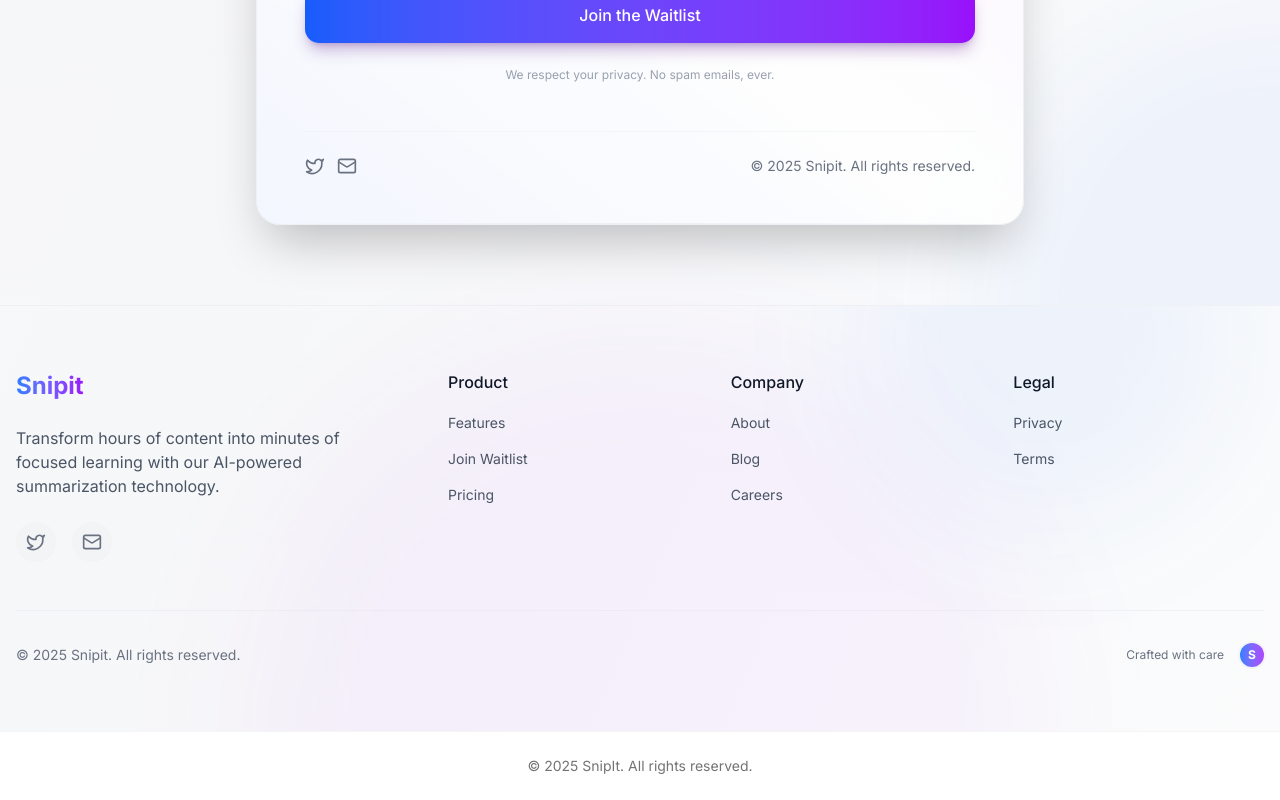
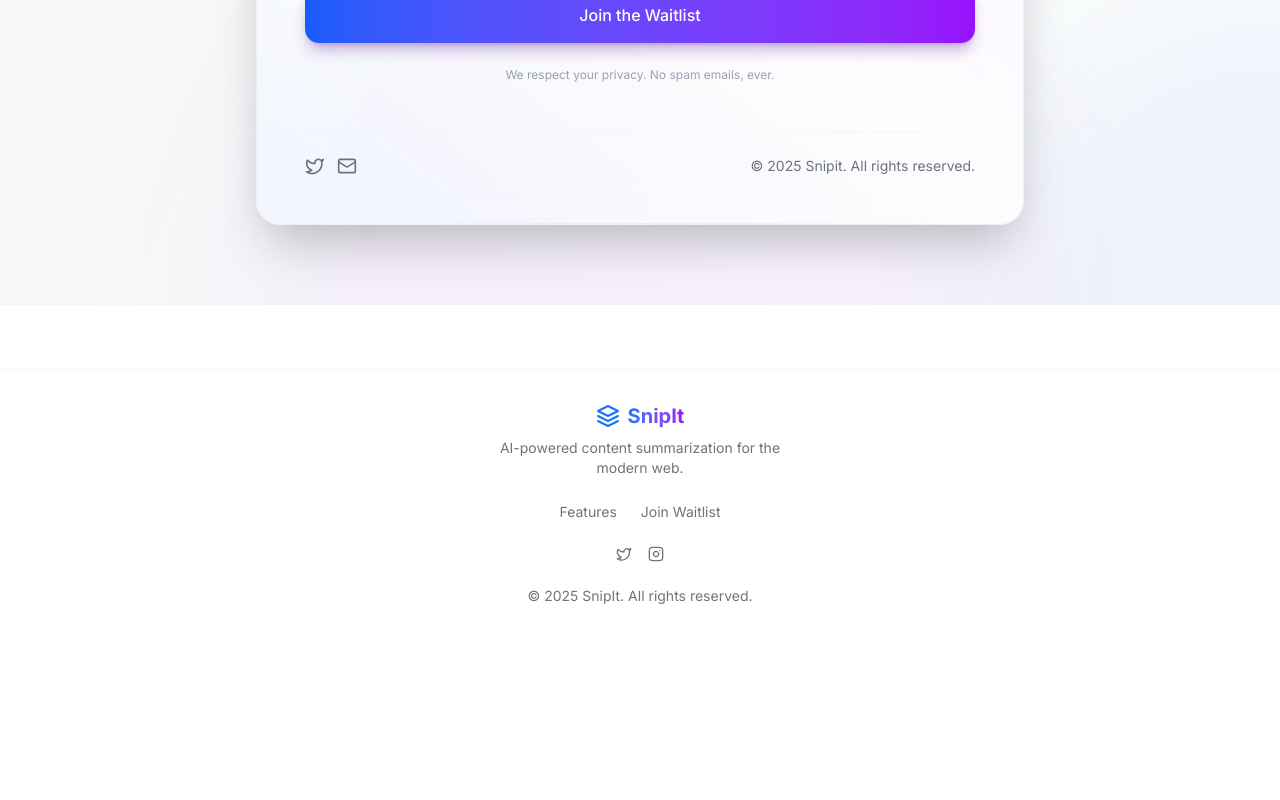
Before and after one commit to Sifee27/snipit_ai, a Next.js app: page /landing in a window 1280 px wide. Shown: the part 2349-3149 px from the top of the page. After the commit the page ends 2987 px from the top, so only its background shows below. Built offline with nearby package versions, Linux system fonts and the light colour scheme; no server answers.

Commit message:
Clean up footer: removed duplicate footer, simplified design for MVP, updated social links to actual SnipIt accounts

```diff
--- a/src/app/landing/page.tsx
+++ b/src/app/landing/page.tsx
@@ -563,77 +563,7 @@
         </div>
       </section>
 
-      {/* Footer */}
-      <footer className="relative border-t border-gray-200/50 dark:border-gray-800/50 overflow-hidden">
-        {/* Decorative elements */}
-        <div className="absolute -top-40 right-10 w-96 h-96 rounded-full bg-blue-600/5 blur-3xl pointer-events-none" aria-hidden="true"></div>
-
-        <div className="container mx-auto px-4 py-12 md:py-16 relative z-10">
-          <div className="grid grid-cols-1 md:grid-cols-12 gap-y-12 md:gap-x-8 lg:gap-x-12">
-            <div className="md:col-span-5 lg:col-span-4">
-              <div className="flex items-center mb-6">
-                <h3 className="text-2xl font-bold bg-clip-text text-transparent bg-gradient-to-r from-blue-500 to-purple-600 dark:from-blue-400 dark:to-purple-600">
-                  Snipit
-                </h3>
-              </div>
-
-              <p className="text-gray-600 dark:text-gray-400 max-w-md mb-6">
-                Transform hours of content into minutes of focused learning with our AI-powered summarization technology.
-              </p>
-
-              <div className="flex items-center space-x-4">
-                <a href="#" className="w-10 h-10 rounded-full flex items-center justify-center text-gray-500 hover:text-gray-700 dark:text-gray-400 dark:hover:text-white bg-gray-100 hover:bg-gray-200 dark:bg-gray-800 dark:hover:bg-gray-700 transition-colors">
-                  <Twitter className="h-5 w-5" />
-                </a>
-                <a href="mailto:info@snipit.ai" className="w-10 h-10 rounded-full flex items-center justify-center text-gray-500 hover:text-gray-700 dark:text-gray-400 dark:hover:text-white bg-gray-100 hover:bg-gray-200 dark:bg-gray-800 dark:hover:bg-gray-700 transition-colors">
-                  <Mail className="h-5 w-5" />
-                </a>
-              </div>
-            </div>
-
-            <div className="md:col-span-7 lg:col-span-8 grid grid-cols-2 md:grid-cols-3 gap-8">
-              <div>
-                <h4 className="text-gray-900 dark:text-white font-medium mb-4">Product</h4>
-                <ul className="space-y-3">
-                  <li><a href="#features" className="text-gray-600 hover:text-gray-900 dark:text-gray-400 dark:hover:text-white text-sm transition-colors">Features</a></li>
-                  <li><a href="#waitlist" className="text-gray-600 hover:text-gray-900 dark:text-gray-400 dark:hover:text-white text-sm transition-colors">Join Waitlist</a></li>
-                  <li><a href="#" className="text-gray-600 hover:text-gray-900 dark:text-gray-400 dark:hover:text-white text-sm transition-colors">Pricing</a></li>
-                </ul>
-              </div>
-
-              <div>
-                <h4 className="text-gray-900 dark:text-white font-medium mb-4">Company</h4>
-                <ul className="space-y-3">
-                  <li><a href="#" className="text-gray-600 hover:text-gray-900 dark:text-gray-400 dark:hover:text-white text-sm transition-colors">About</a></li>
-                  <li><a href="#" className="text-gray-600 hover:text-gray-900 dark:text-gray-400 dark:hover:text-white text-sm transition-colors">Blog</a></li>
-                  <li><a href="#" className="text-gray-600 hover:text-gray-900 dark:text-gray-400 dark:hover:text-white text-sm transition-colors">Careers</a></li>
-                </ul>
-              </div>
-
-              <div>
-                <h4 className="text-gray-900 dark:text-white font-medium mb-4">Legal</h4>
-                <ul className="space-y-3">
-                  <li><a href="#" className="text-gray-600 hover:text-gray-900 dark:text-gray-400 dark:hover:text-white text-sm transition-colors">Privacy</a></li>
-                  <li><a href="#" className="text-gray-600 hover:text-gray-900 dark:text-gray-400 dark:hover:text-white text-sm transition-colors">Terms</a></li>
-                </ul>
-              </div>
-            </div>
-          </div>
-
-          <div className="mt-12 pt-8 border-t border-gray-200/50 dark:border-gray-800/50 flex flex-col md:flex-row justify-between items-center">
-            <p className="text-sm text-gray-500 dark:text-gray-500 mb-4 md:mb-0">
-              &copy; {new Date().getFullYear()} Snipit. All rights reserved.
-            </p>
-
-            <div className="flex items-center space-x-4">
-              <span className="text-xs text-gray-500 dark:text-gray-500">Crafted with care</span>
-              <div className="flex -space-x-1">
-                <div className="w-6 h-6 rounded-full bg-gradient-to-r from-blue-500 to-purple-500 flex items-center justify-center ring-2 ring-gray-100 dark:ring-gray-900 text-white text-xs font-bold">S</div>
-              </div>
-            </div>
-          </div>
-        </div>
-      </footer>
+      {/* Footer is now managed in the layout.tsx file */}
     </div>
   );
 }
--- a/src/app/layout.tsx
+++ b/src/app/layout.tsx
@@ -93,10 +93,50 @@
               {children}
             </main>
 
-            {/* Add subtle footer accent */}
-            <footer className="border-t border-border/40 mt-auto py-6 text-center text-sm text-muted-foreground">
-              <div className="container mx-auto px-4">
-                <p>© {new Date().getFullYear()} SnipIt. All rights reserved.</p>
+            {/* Minimal MVP Footer */}
+            <footer className="relative mt-16 border-t border-border/40 bg-gradient-to-b from-background/80 to-background/50 backdrop-blur-sm">
+              <div className="absolute inset-0 bg-grid-white/5 [mask-image:linear-gradient(to_bottom,transparent,black_5%,black_95%,transparent)] dark:bg-grid-black/10" aria-hidden="true"></div>
+
+              <div className="container mx-auto px-4 py-8 relative">
+                <div className="flex flex-col items-center gap-6">
+                  {/* Logo and tagline */}
+                  <div className="text-center">
+                    <div className="inline-flex items-center gap-2 mb-2">
+                      <svg width="24" height="24" viewBox="0 0 24 24" fill="none" xmlns="http://www.w3.org/2000/svg" className="text-primary">
+                        <path d="M12 2L2 7L12 12L22 7L12 2Z" stroke="currentColor" strokeWidth="2" strokeLinecap="round" strokeLinejoin="round"/>
+                        <path d="M2 17L12 22L22 17" stroke="currentColor" strokeWidth="2" strokeLinecap="round" strokeLinejoin="round"/>
+                        <path d="M2 12L12 17L22 12" stroke="currentColor" strokeWidth="2" strokeLinecap="round" strokeLinejoin="round"/>
+                      </svg>
+                      <span className="text-xl font-bold bg-clip-text text-transparent bg-gradient-to-r from-primary to-purple-600">SnipIt</span>
+                    </div>
+                    <p className="text-sm text-muted-foreground max-w-xs mx-auto">AI-powered content summarization for the modern web.</p>
+                  </div>
+
+                  {/* Quick Product Links */}
+                  <div className="flex flex-wrap justify-center gap-x-6 gap-y-2">
+                    <a href="#features" className="text-sm text-muted-foreground hover:text-foreground transition-colors">Features</a>
+                    <a href="#waitlist" className="text-sm text-muted-foreground hover:text-foreground transition-colors">Join Waitlist</a>
+                  </div>
+
+                  {/* Social Links */}
+                  <div className="flex items-center gap-4">
+                    <a href="https://x.com/SnipIt_Ai" target="_blank" rel="noopener noreferrer" className="text-muted-foreground hover:text-foreground transition-colors" aria-label="Twitter">
+                      <svg xmlns="http://www.w3.org/2000/svg" width="16" height="16" viewBox="0 0 24 24" fill="none" stroke="currentColor" strokeWidth="2" strokeLinecap="round" strokeLinejoin="round" className="w-4 h-4">
+                        <path d="M22 4s-.7 2.1-2 3.4c1.6 10-9.4 17.3-18 11.6 2.2.1 4.4-.6 6-2C3 15.5.5 9.6 3 5c2.2 2.6 5.6 4.1 9 4-.9-4.2 4-6.6 7-3.8 1.1 0 3-1.2 3-1.2z"></path>
+                      </svg>
+                    </a>
+                    <a href="https://www.instagram.com/snipit_ai/" target="_blank" rel="noopener noreferrer" className="text-muted-foreground hover:text-foreground transition-colors" aria-label="Instagram">
+                      <svg xmlns="http://www.w3.org/2000/svg" width="16" height="16" viewBox="0 0 24 24" fill="none" stroke="currentColor" strokeWidth="2" strokeLinecap="round" strokeLinejoin="round" className="w-4 h-4">
+                        <rect width="20" height="20" x="2" y="2" rx="5" ry="5"></rect>
+                        <path d="M16 11.37A4 4 0 1 1 12.63 8 4 4 0 0 1 16 11.37z"></path>
+                        <line x1="17.5" x2="17.51" y1="6.5" y2="6.5"></line>
+                      </svg>
+                    </a>
+                  </div>
+
+                  {/* Copyright */}
+                  <p className="text-sm text-muted-foreground">© {new Date().getFullYear()} SnipIt. All rights reserved.</p>
+                </div>
               </div>
             </footer>
 
```
